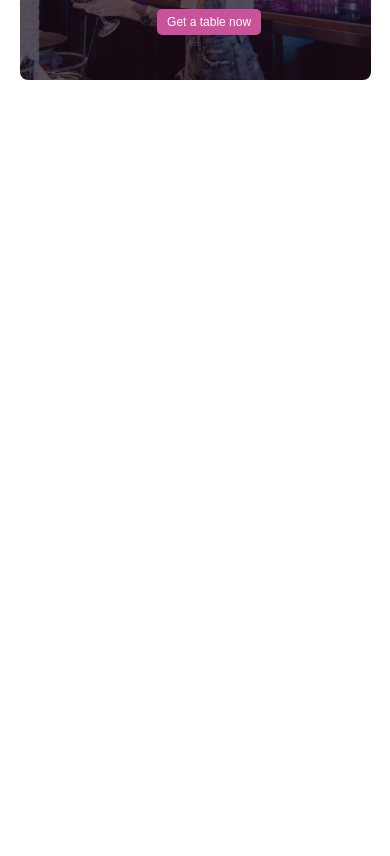
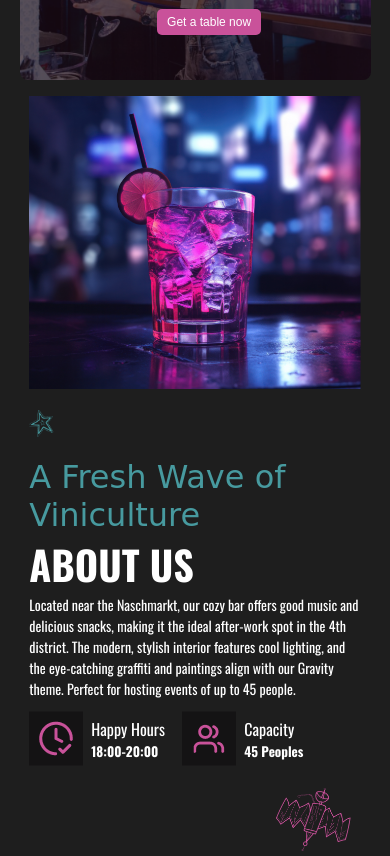
Before and after one commit to ahbab-zaman/Gravity-bar-website, a plain HTML site: page index.html in a window 390 px wide. Shown: the part 250-1106 px from the top of the page. Before the commit the page ends 844 px from the top, so only its background shows below. Drawn offline with nearby package versions, Linux system fonts and the light colour scheme; a web font is replaced by a local one.

Commit message:
finish about section

```diff
--- a/index.html
+++ b/index.html
@@ -47,8 +47,10 @@
    <main>
     <!-- about-us section starts here -->
 
-    <!-- <section class="about-us sub-container flexbox">
-        <img src="assets/Mask group (1).png" alt="">
+    <section class="about-us sub-container flexbox">
+        <div class="about-image">
+            <img src="assets/Mask group (1).png" alt="">
+        </div>
 
         <div class="about-us-contents">
             <div class="star">
@@ -56,8 +58,30 @@
             </div>
             <p class="about-para">A Fresh Wave of Viniculture</p>
             <h1 class="about-title">ABOUT US</h1>
+            <p class="about-description common-description">Located near the Naschmarkt, our cozy bar offers good music and delicious snacks, making it the ideal after-work spot in the 4th district. The modern, stylish interior features cool lighting, and the eye-catching graffiti and paintings align with our Gravity theme. Perfect for hosting events of up to 45 people.</p>
+            <div class="about-items flexbox">
+                <div class="about-item1 flexbox">
+                    <img src="assets/Frame 13544.png" alt="">
+                    <div class="about-item-content">
+                        <p>Happy Hours</p>
+                        <h5>18:00-20:00</h5>
+                    </div>
+                </div>
+                <div class="about-item1 flexbox">
+                    <img src="assets/Frame 13544 (1).png" alt="">
+                    <div class="about-item-content">
+                        <p>Capacity</p>
+                        <h5>45 Peoples</h5>
+                    </div>
+                </div>
+
+            </div>
         </div>
-    </section> -->
+
+        <div class="about-satelite">
+            <img src="assets/Group.png" alt="">
+        </div>
+    </section>
 
     <!-- about-us section ends here -->
    </main>
--- a/styles/responsive.css
+++ b/styles/responsive.css
@@ -40,4 +40,38 @@
     padding: 6px 10px;
     font-size: 12px;
   }
+  .about-us{
+    flex-direction: column;
+    gap: 1rem;
+  }
+  .about-us-contents{
+    width: 100%;
+  }
+  .about-image {
+    width: 100%;
+  }
+  .star img{
+    width: 25px;
+    margin-bottom: 1rem;
+  }
+  .about-para{
+    font-size: 2rem;
 }
+.about-title{
+    font-size: 2.5rem;
+}
+.about-items{
+    gap: 1rem;
+}
+.about-item-content{
+    width: 75px;
+}
+.about-satelite img{
+    width: 75px;
+}
+.about-satelite{
+    position: absolute;
+    bottom: -90px;
+    right: 10px;
+}
+}
--- a/styles/style.css
+++ b/styles/style.css
@@ -39,7 +39,7 @@
     font-family: "Oswald", sans-serif;
 }
 body{
-    /* background-color: #1E1E1E; */
+    background-color: #1E1E1E;
 }
 /* default codes */
 
@@ -108,3 +108,58 @@ body{
     margin-left: 7.5rem;
 }
 /* header css */
+
+/* about-us section starts here */
+
+.about-us{
+    gap: 2rem;
+    position: relative;
+}
+.about-image{
+    width: 50%;
+}
+.about-us-contents{
+    width: 50%;
+}
+.about-image img{
+    width: 100%;
+}
+.about-satelite{
+    position: absolute;
+    bottom: 0px;
+    right: 20px;
+}
+.star img{
+    margin-bottom: 2rem;
+}
+.about-para{
+    font-family: "Qwigley", cursive;
+    font-size: 2.5rem;
+    color: #479A9F;
+}
+.about-title{
+    font-size: 3.5rem;
+    color: #fff;
+}
+.about-description {
+    font-size: 14px;
+    margin-bottom: 12px;
+}
+.about-items{
+    justify-content: flex-start;
+    align-items: center;
+    gap: 2rem;
+}
+.about-item1{
+    justify-content: center;
+    align-items: center;
+    gap: 8px;
+}
+.about-item-content{
+    color: #fff;
+}
+.about-satelite img{
+    width: 100px;
+}
+
+/* about-us section ends here */
```
Also changed, not shown: assets/Frame 13544 (1).png (added), assets/Frame 13544.png (added).
